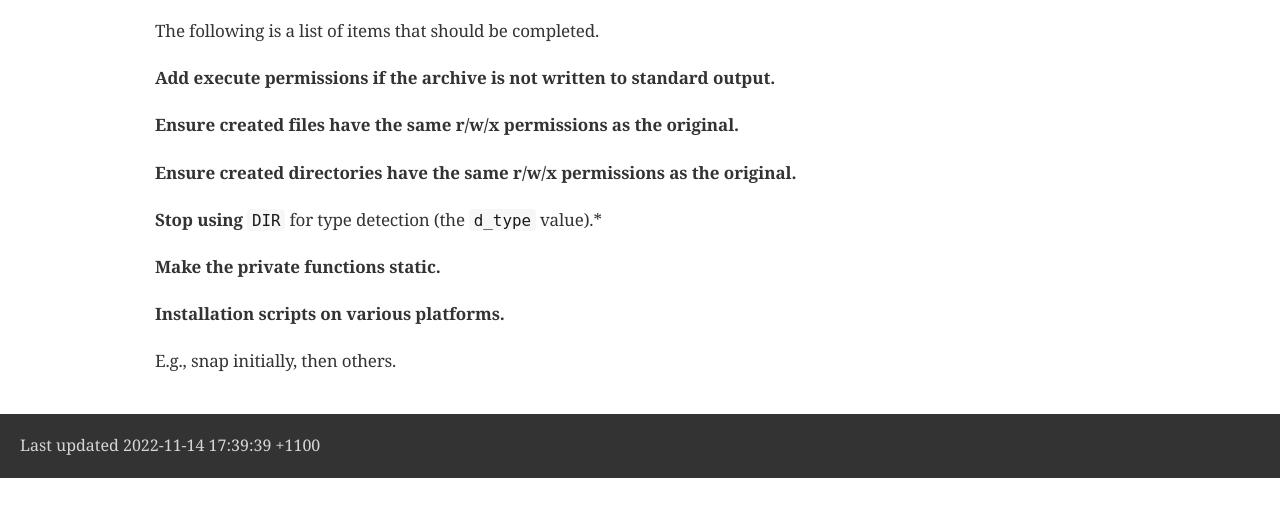
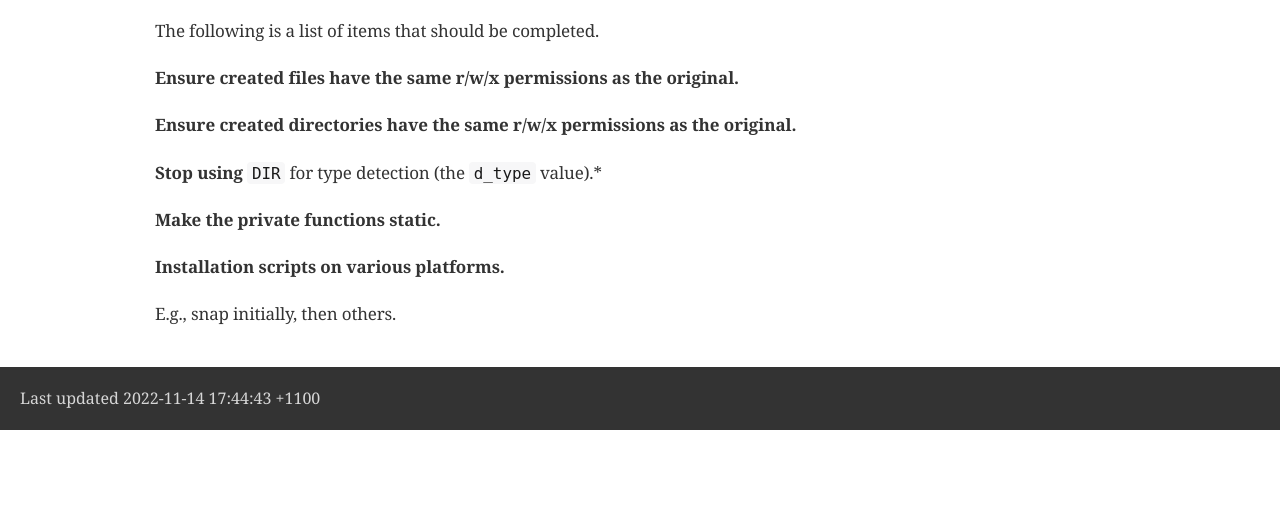
Before and after one commit to nocloud-tech/shar, a plain HTML site: page docs/backlog.html in a window 1280 px wide. Shown: the part 124-640 px from the top of the page. Drawn offline with nearby package versions, Linux system fonts and the light colour scheme; a web font is replaced by a local one.

Commit message:
Update documentation

```diff
--- a/docs/backlog.html
+++ b/docs/backlog.html
@@ -449,9 +449,6 @@ body.book #toc,body.book #preamble,body.book h1.sect0,body.book .sect1>h2{page-b
 <p>The following is a list of items that should be completed.</p>
 </div>
 <div class="paragraph">
-<p><strong>Add execute permissions if the archive is not written to standard output.</strong></p>
-</div>
-<div class="paragraph">
 <p><strong>Ensure created files have the same r/w/x permissions as the original.</strong></p>
 </div>
 <div class="paragraph">
@@ -472,7 +469,7 @@ body.book #toc,body.book #preamble,body.book h1.sect0,body.book .sect1>h2{page-b
 </div>
 <div id="footer">
 <div id="footer-text">
-Last updated 2022-11-14 17:39:39 +1100
+Last updated 2022-11-14 17:44:43 +1100
 </div>
 </div>
 </body>
```
